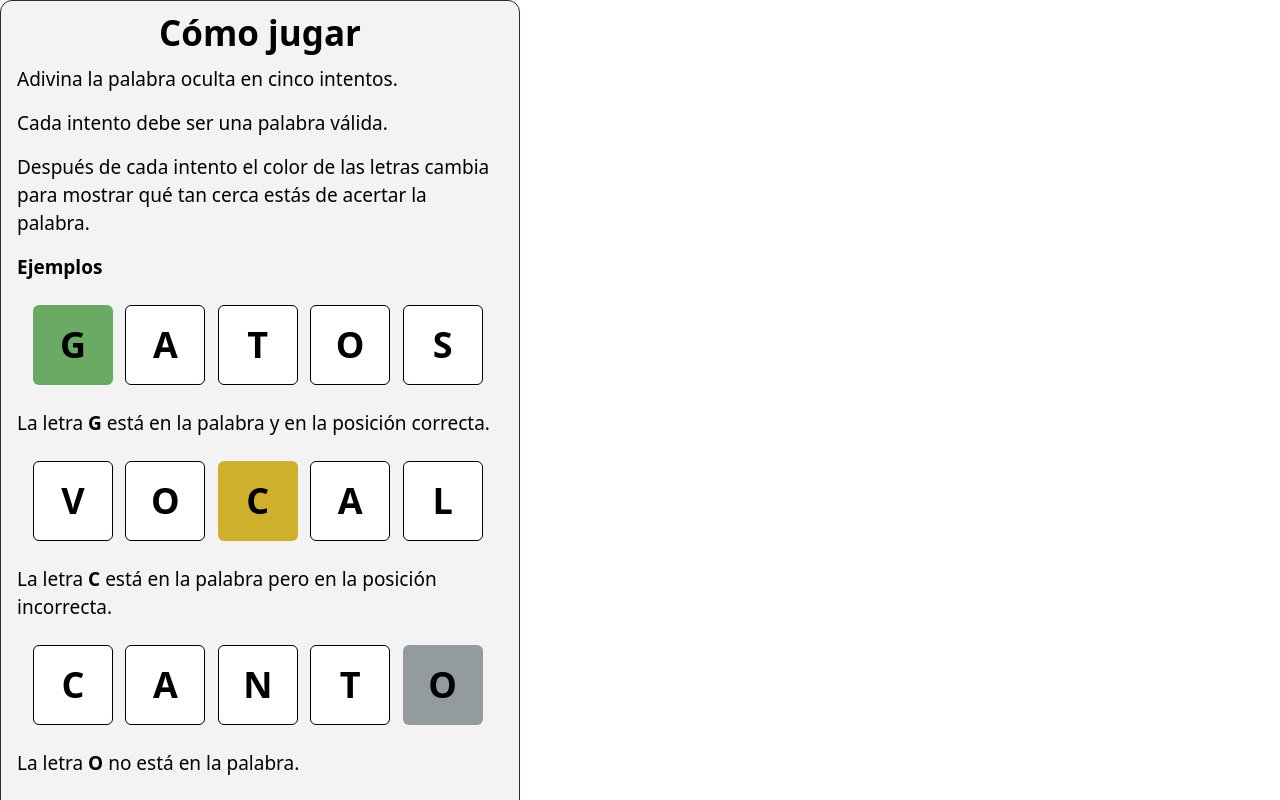
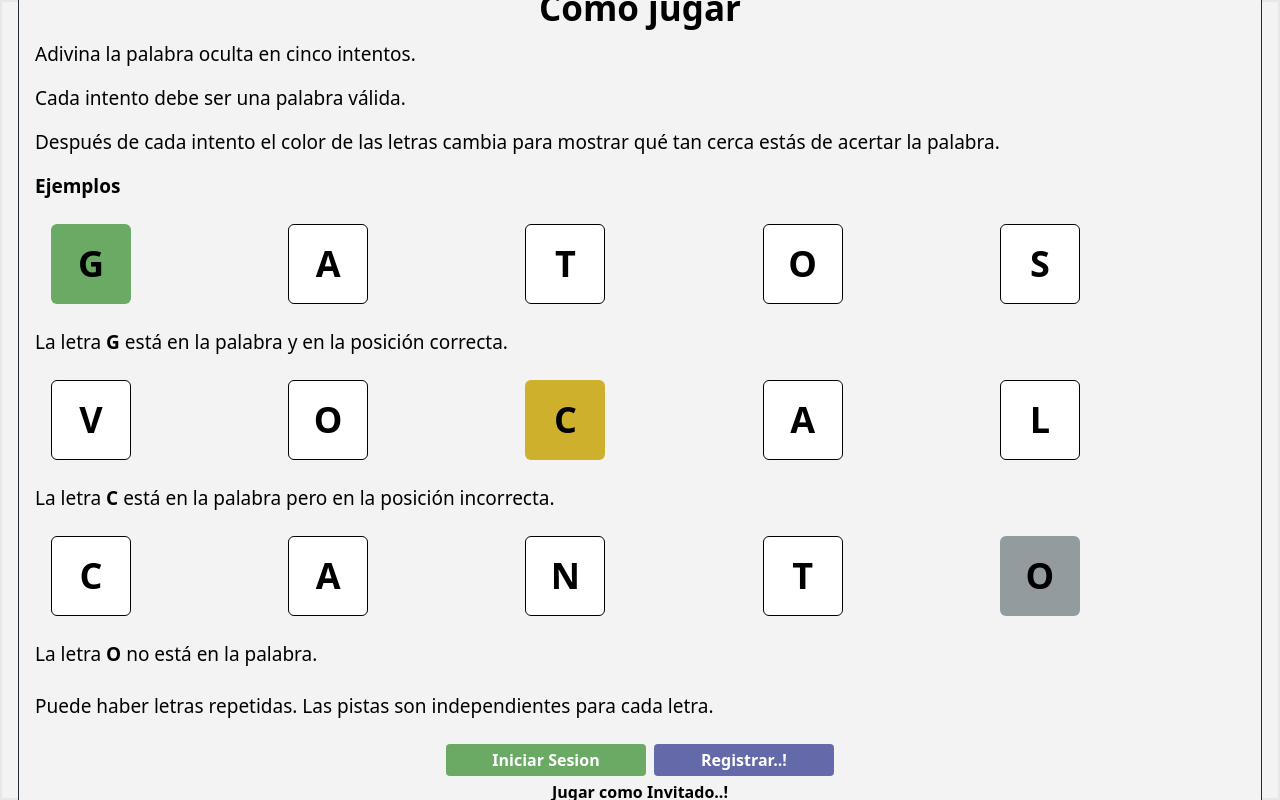
Before and after one commit to juliosantacruz/wordle-game, a React (Vite) app: page /reglas in a window 1280 px wide. Shown: the top 800 px of the page. Built offline with nearby package versions, Linux system fonts and the light colour scheme.

Commit message:
se agrego rutas the rules

```diff
--- a/src/pages/TheRules/TheRules.tsx
+++ b/src/pages/TheRules/TheRules.tsx
@@ -4,18 +4,24 @@ import { useGameStore } from "@/store/gameStore";
 import {useUserStore} from  '@/store/userStore'
 import { Link } from "react-router-dom";
 import { RoutesDirectory } from "@/routes/RoutesDirectory";
+import { useNavigate } from "react-router-dom";
+
+
 export default function TheRules() {
   const { setTheRules } = useGameStore();
   const { setIsFirstTime } = useUserStore();
+  const navigate = useNavigate()
 
   const handleTheRules = () => {
     setTheRules(false);
     setIsFirstTime();
+    navigate(RoutesDirectory.HOME)
   };
 
   return (
-    <div className="w-11/12  max-w-[520px] max-h-[1000px] flex flex-col justify-between rounded-xl px-4 py-4 border bg-[#F3F3F3] dark:bg-[#262B3C] border-[#262B3C]  dark:border-[#F3F3F3] ">
-      <div className="header text-center text-2xl md:text-[35px] font-semibold       dark:text-[white] text-[black]">
+    <section className="w-screen flex flex-col justify-center items-center h-screen border-2 bg-[#F3F3F3] p-4">
+    <div className=" w-full flex flex-col justify-between rounded-xl px-4 py-4 border bg-[#F3F3F3] dark:bg-[#262B3C] border-[#262B3C]  dark:border-[#F3F3F3] ">
+      <div className="header text-center text-2xl md:text-[35px] font-semibold dark:text-[white] text-[black]">
         Cómo jugar
       </div>
       <div className="intro sm:text-lg md:text-[19px] dark:text-[white] text-[black]">
@@ -60,9 +66,7 @@ export default function TheRules() {
           Puede haber letras repetidas. Las pistas son independientes para cada
           letra.
         </p>
-        {/* <p className="text-center sm:text-lg md:text-[19px] sm:my-2 md:my-6  dark:text-[white] text-[black]">
-          ¡Una palabra nueva cada 5 minutos!
-        </p> */}
+
       </div>
       <div className="footer flex justify-center gap-2">
         <Link
@@ -90,5 +94,6 @@ export default function TheRules() {
         </button>
       </div>
     </div>
+    </section>
   );
 }
```
